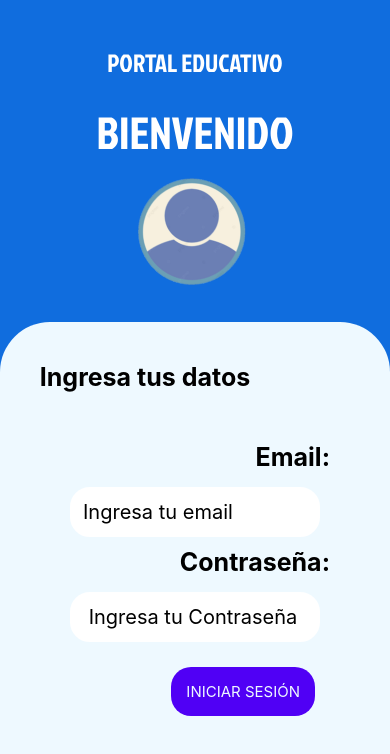
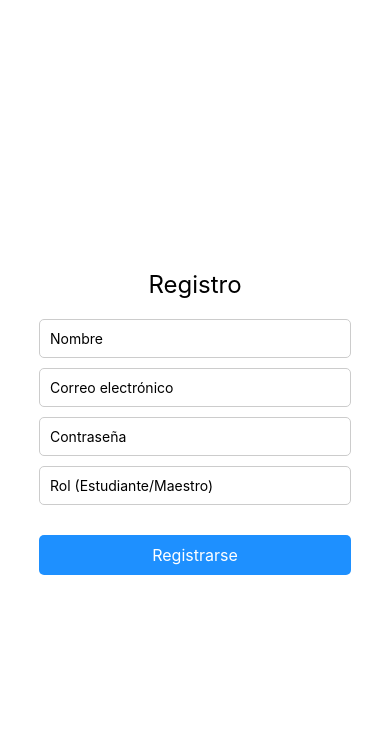
Before and after one commit to fatejohann/proyectoDPS, a React Native app in the folder portal_Educativo/: screen /Registro in a window 390 px wide. Shown: the top 754 px of the page. Built offline with nearby package versions, Linux system fonts and the light colour scheme.

Commit message:
registro y login funcional

```diff
--- a/portal_Educativo/App.js
+++ b/portal_Educativo/App.js
@@ -1,8 +1,9 @@
 import { StatusBar } from 'expo-status-bar';
 import { StyleSheet, Text, View } from 'react-native';
-import {createNativeStackNavigator} from'@react-navigation/native-stack';
-import {NavigationContainer} from '@react-navigation/native';
+import { createNativeStackNavigator } from '@react-navigation/native-stack';
+import { NavigationContainer } from '@react-navigation/native';
 import Login from './src/Screens/Login';
+import Registro from './src/Screens/Registro'; // Importa la pantalla de Registro
 
 import { useState, useEffect } from 'react';
 
@@ -26,21 +27,17 @@ export default function App() {
   const loadFonts= async()=>{
     await Font.loadAsync({
       'JockeyOne': require('./src/utils/fonts/JockeyOne-Regular.ttf')
+    })
+    setFontsload(true);
+  }
 
-    })
-
-  setFontsload(true);
-  }
   return (
     <NavigationContainer>
       <Stack.Navigator initialRouteName='Login' >
         <Stack.Screen name="Login" component={Login} options={{ headerShown: false }}/>
-
+        <Stack.Screen name="Registro" component={Registro}  options={{ headerShown: false }}/>
         <Stack.Screen name="Home" component={Home} options={{ headerShown: false }}/>
-
         <Stack.Screen name="AlumnoHome" component={AlumnosHome} options={{ headerShown: false }}/>
-
-
       </Stack.Navigator>
     </NavigationContainer>
   );
--- a/portal_Educativo/src/Screens/Login.js
+++ b/portal_Educativo/src/Screens/Login.js
@@ -1,79 +1,27 @@
-
-import { StatusBar } from 'expo-status-bar';
-import { StyleSheet, Text, View, Image, TextInput,Button, TouchableOpacity, Alert} from 'react-native';
-
-import {useNavigation} from '@react-navigation/native';
-
-//Para las tener los colores en variables
-import colores from '../utils/colores';
-
-//Exportamos la imagen del login
-import ImagenLogin from '../utils/img/login.png'
-
-//Exportamos lo necesario para firebase
-import { getAuth, createUserWithEmailAndPassword, signInWithEmailAndPassword } from 'firebase/auth';
-import { initializeApp } from 'firebase/app';
-import { firebaseConfig } from '../firebase/credenciales';
-import { auth } from '../firebase/credenciales';
-import { useState } from 'react';
-
+import React, { useState } from 'react';
+import { View, Text, Image, TextInput, TouchableOpacity, StyleSheet, Alert } from 'react-native';
+import { useNavigation } from '@react-navigation/native';
+import { signInWithEmailAndPassword } from 'firebase/auth';
+import { auth, db } from '../firebase/credenciales'; // Asegúrate de importar db también
+import { getDocs, collection, query, where } from 'firebase/firestore';
 
 export default function Login() {
+  const navigation = useNavigation();
+  const [email, setEmail] = useState('');
+  const [password, setPassword] = useState('');
 
-const navigation = useNavigation();
-
-const [email, setEmail]=useState('');
-const [password, setPassword]=useState('');
-
-/*
-const handleSingIngProfesor=()=>{
-
-    signInWithEmailAndPassword(auth,email,password)
-
-    .then((userCredential)=>{
-        console.log('registrado');
-        const user = userCredential.user;
-        console.log(user)
-        navigation.navigate('Home');
-    })
-    .catch(error =>{
-        console.log(error)
-        Alert.alert(error)
-    })
-}
-
-
-const handleSingIngAlumno=()=>{
-
-    signInWithEmailAndPassword(auth,email,password)
-
-    .then((userCredential)=>{
-        console.log('registrado');
-        const user = userCredential.user;
-        console.log(user)
-        navigation.navigate('AlumnoHome');
-    })
-    .catch(error =>{
-        console.log(error)
-        Alert.alert(error)
-    })
-}
-
-
-*/
   const handleLogin = async () => {
     try {
       // Iniciar sesión con el correo electrónico y la contraseña
-      const userCredential = await signInWithEmailAndPassword(
-        auth,
-        email,
-        password
-      );
+      const userCredential = await signInWithEmailAndPassword(auth, email, password);
       const user = userCredential.user;
 
-      // Consultar la colección de usuarios en Firestore para encontrar el usuario que coincide con el correo electrónico ingresado
+      // Obtener el ID de usuario
+      const uid = user.uid;
+
+      // Consultar la colección de usuarios en Firestore para obtener el rol del usuario
       const usuariosRef = collection(db, "usuarios");
-      const q = query(usuariosRef, where("correo", "==", email));
+      const q = query(usuariosRef, where("uid", "==", uid));
       const querySnapshot = await getDocs(q);
 
       querySnapshot.forEach((doc) => {
@@ -81,138 +29,136 @@ const handleLogin = async () => {
         const usuario = doc.data();
 
         // Verificar si el usuario es estudiante o maestro
-        if (usuario.rol === 'estudiante') {
+        if (usuario.rol === 'Estudiante') {
           // Usuario válido como estudiante
-          // Aquí puedes redirigir al estudiante a su pantalla correspondiente
           navigation.navigate('AlumnoHome');
-        } else if (usuario.rol === 'maestro') {
+        } else if (usuario.rol === 'Maestro') {
           // Usuario válido como maestro
-          // Aquí puedes redirigir al maestro a su pantalla correspondiente
           navigation.navigate('Home');
         }
       });
     } catch (error) {
       console.error("Error al iniciar sesión: ", error);
+      Alert.alert("Error", "Correo electrónico o contraseña incorrectos.");
     }
   };
+
   return (
-
     <View style={styles.container}>
       <View style={styles.header}>
         <Text style={styles.title}>PORTAL EDUCATIVO</Text>
         <Text style={styles.text}>BIENVENIDO</Text>
-            <Image source={ImagenLogin} />
+        <Image source={require('../utils/img/login.png')} />
       </View>
-
       <View style={styles.content}>
         <Text style={styles.contentText}>Ingresa tus datos</Text>
         <View style={styles.inputContainer}>
           <Text style={styles.label}>Email:</Text>
-                <TextInput placeholder='Ingresa tu email'
+          <TextInput
+            placeholder='Ingresa tu email'
             style={styles.input}
             value={email}
-                onChangeText={setEmail}/>
-
+            onChangeText={setEmail}
+          />
           <Text style={styles.label}>Contraseña:</Text>
-                <TextInput placeholder=' Ingresa tu Contraseña'
+          <TextInput
+            placeholder='Ingresa tu Contraseña'
             style={styles.input}
+            secureTextEntry={true}
             value={password}
-                 onChangeText={setPassword} />
-
+            onChangeText={setPassword}
+          />
           <View style={styles.boxBtn}>
             <TouchableOpacity style={styles.loginButton} onPress={handleLogin}>
               <Text style={styles.buttonText}>INICIAR SESIÓN</Text>
             </TouchableOpacity>
-
-                </View>
-
+            <TouchableOpacity style={styles.registerButton} onPress={() => navigation.navigate('Registro')}>
+              <Text style={styles.buttonText}>REGISTRARSE</Text>
+            </TouchableOpacity>
           </View>
         </View>
       </View>
-
-    )
+    </View>
+  );
 }
 
 const styles = StyleSheet.create({
-    container:{
+  container: {
     flex: 1,
-        backgroundColor:colores.COLOR_CELESTE,
-
+    backgroundColor: '#ADD8E6',
   },
-    header:{
+  header: {
     flex: 2,
     alignItems: 'center',
     justifyContent: 'center',
   },
-    title:{
-        color:'white',
-        fontSize:25,
-        margin:10,
-        fontFamily:'JockeyOne',
+  title: {
+    color: 'white',
+    fontSize: 25,
+    margin: 10,
+    fontFamily: 'JockeyOne',
   },
-    text:{
-        color:'white',
-        fontSize:45,
-        margin:10,
-        fontFamily:'JockeyOne',
-
-        alignItems: 'center',
-        justifyContent: 'center',
+  text: {
+    color: 'white',
+    fontSize: 45,
+    margin: 10,
+    fontFamily: 'JockeyOne',
   },
   content: {
-        flex:3,
-        backgroundColor: colores.COLOR_BLANCO,
+    flex: 3,
+    backgroundColor: '#FFFFFF',
     borderTopLeftRadius: 50,
     borderTopRightRadius: 50,
     paddingTop: 40,
     alignItems: 'center',
     justifyContent: 'start',
   },
-    contentText:{
+  contentText: {
     fontSize: 25,
-        marginRight:100,
+    marginRight: 100,
     fontWeight: 'bold',
   },
-    inputContainer:{
-        paddingTop:50,
+  inputContainer: {
+    paddingTop: 50,
     alignItems: 'end',
-        justifyContent:'center',
+    justifyContent: 'center',
   },
   label: {
     marginBottom: 5,
     fontSize: 25,
     fontWeight: 'bold',
   },
-    input:{
-        width:250,
+  input: {
+    width: 250,
     fontSize: 20,
-        borderWidth:3,
-        borderRadius:20,
-        padding:10,
-        margin:10,
-        borderColor:'white',
-        backgroundColor:'white',
+    borderWidth: 3,
+    borderRadius: 20,
+    padding: 10,
+    margin: 10,
+    borderColor: 'white',
+    backgroundColor: 'white',
   },
-    boxBtn:{
+  boxBtn: {
     alignItems: 'center',
-        justifyContent:'center',
-
+    justifyContent: 'center',
   },
-    loginButton:{
-        padding:15,
-        margin:15,
-        borderRadius:20,
-        backgroundColor:colores.COLOR_MORADO
+  loginButton: {
+    width: 200,
+    padding: 15,
+    margin: 15,
+    borderRadius: 20,
+    backgroundColor: '#8A2BE2',
   },
-    createBtn:{
-        padding:15,
-        margin:15,
-        borderRadius:20,
-        backgroundColor:colores.COLOR_VERDE
+  registerButton: {
+    width: 200,
+    padding: 15,
+    margin: 15,
+    borderRadius: 20,
+    backgroundColor: '#008000',
   },
-    buttonText:{
-        color:colores.COLOR_BLANCO,
-        textAlign:'center',
-        fontSize:15,
-    }
+  buttonText: {
+    color: '#FFFFFF',
+    textAlign: 'center',
+    fontSize: 15,
+  },
 });
--- /dev/null
+++ b/portal_Educativo/src/Screens/Registro.js
@@ -0,0 +1,100 @@
+import React, { useState } from 'react';
+import { View, Text, TextInput, TouchableOpacity, StyleSheet, Alert } from 'react-native';
+import { useNavigation } from '@react-navigation/native';
+import { createUserWithEmailAndPassword } from 'firebase/auth';
+import { auth, guardarUsuarioEnFirestore } from '../firebase/credenciales'; // Asegúrate de importar la función guardarUsuarioEnFirestore
+
+export default function Registro() {
+  const navigation = useNavigation();
+  const [nombre, setNombre] = useState('');
+  const [email, setEmail] = useState('');
+  const [password, setPassword] = useState('');
+  const [rol, setRol] = useState('');
+
+  const handleRegistro = async () => {
+    try {
+      // Crear el usuario con el correo electrónico y la contraseña
+      const userCredential = await createUserWithEmailAndPassword(auth, email, password);
+      const user = userCredential.user;
+
+      // Guardar la información adicional del usuario en Firestore
+      await guardarUsuarioEnFirestore(user.uid, nombre, rol);
+
+      // Alerta y redirección
+      Alert.alert("Registro exitoso", "¡Tu cuenta ha sido creada exitosamente!");
+      navigation.navigate('Login'); // Redirigir al usuario al inicio de sesión
+    } catch (error) {
+      console.error("Error al registrar usuario: ", error);
+      Alert.alert("Error", "No se pudo completar el registro. Por favor, intenta de nuevo más tarde.");
+    }
+  };
+
+  return (
+    <View style={styles.container}>
+      <Text style={styles.title}>Registro</Text>
+      <TextInput
+        style={styles.input}
+        placeholder="Nombre"
+        value={nombre}
+        onChangeText={setNombre}
+      />
+      <TextInput
+        style={styles.input}
+        placeholder="Correo electrónico"
+        keyboardType="email-address"
+        autoCapitalize="none"
+        value={email}
+        onChangeText={setEmail}
+      />
+      <TextInput
+        style={styles.input}
+        placeholder="Contraseña"
+        secureTextEntry={true}
+        value={password}
+        onChangeText={setPassword}
+      />
+      <TextInput
+        style={styles.input}
+        placeholder="Rol (Estudiante/Maestro)"
+        value={rol}
+        onChangeText={setRol}
+      />
+      <TouchableOpacity style={styles.button} onPress={handleRegistro}>
+        <Text style={styles.buttonText}>Registrarse</Text>
+      </TouchableOpacity>
+    </View>
+  );
+}
+
+const styles = StyleSheet.create({
+  container: {
+    flex: 1,
+    justifyContent: 'center',
+    alignItems: 'center',
+    backgroundColor: '#FFFFFF',
+  },
+  title: {
+    fontSize: 24,
+    marginBottom: 20,
+  },
+  input: {
+    width: '80%',
+    padding: 10,
+    borderWidth: 1,
+    borderColor: '#CCCCCC',
+    borderRadius: 5,
+    marginBottom: 10,
+  },
+  button: {
+    width: '80%',
+    backgroundColor: '#1E90FF',
+    padding: 10,
+    borderRadius: 5,
+    alignItems: 'center',
+    marginTop: 20,
+  },
+  buttonText: {
+    color: '#FFFFFF',
+    fontSize: 16,
+  },
+});
```
Also changed, not shown: portal_Educativo/src/firebase/credenciales.js (+5 -17 lines). Lines whose indentation alone changed are shown as unchanged.
